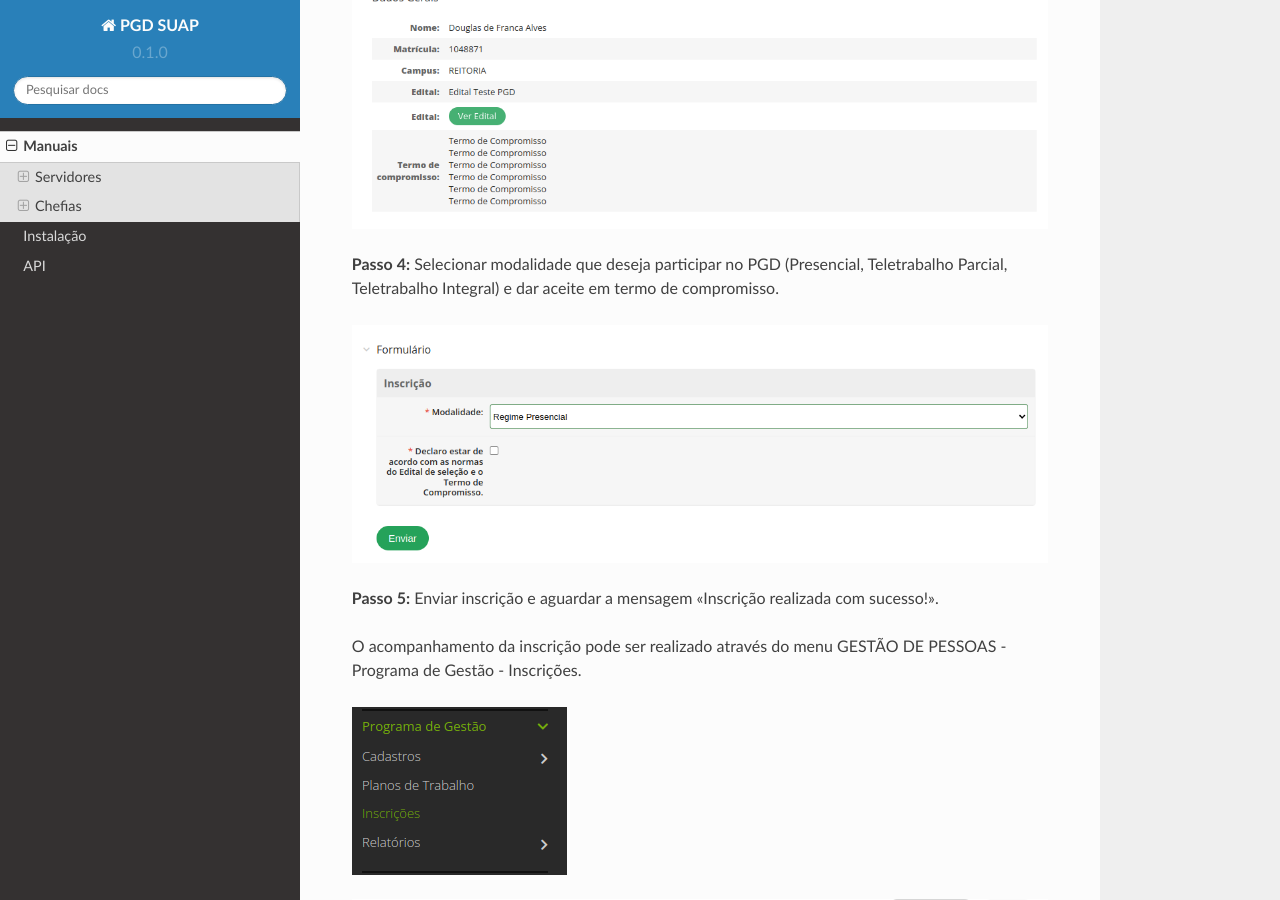
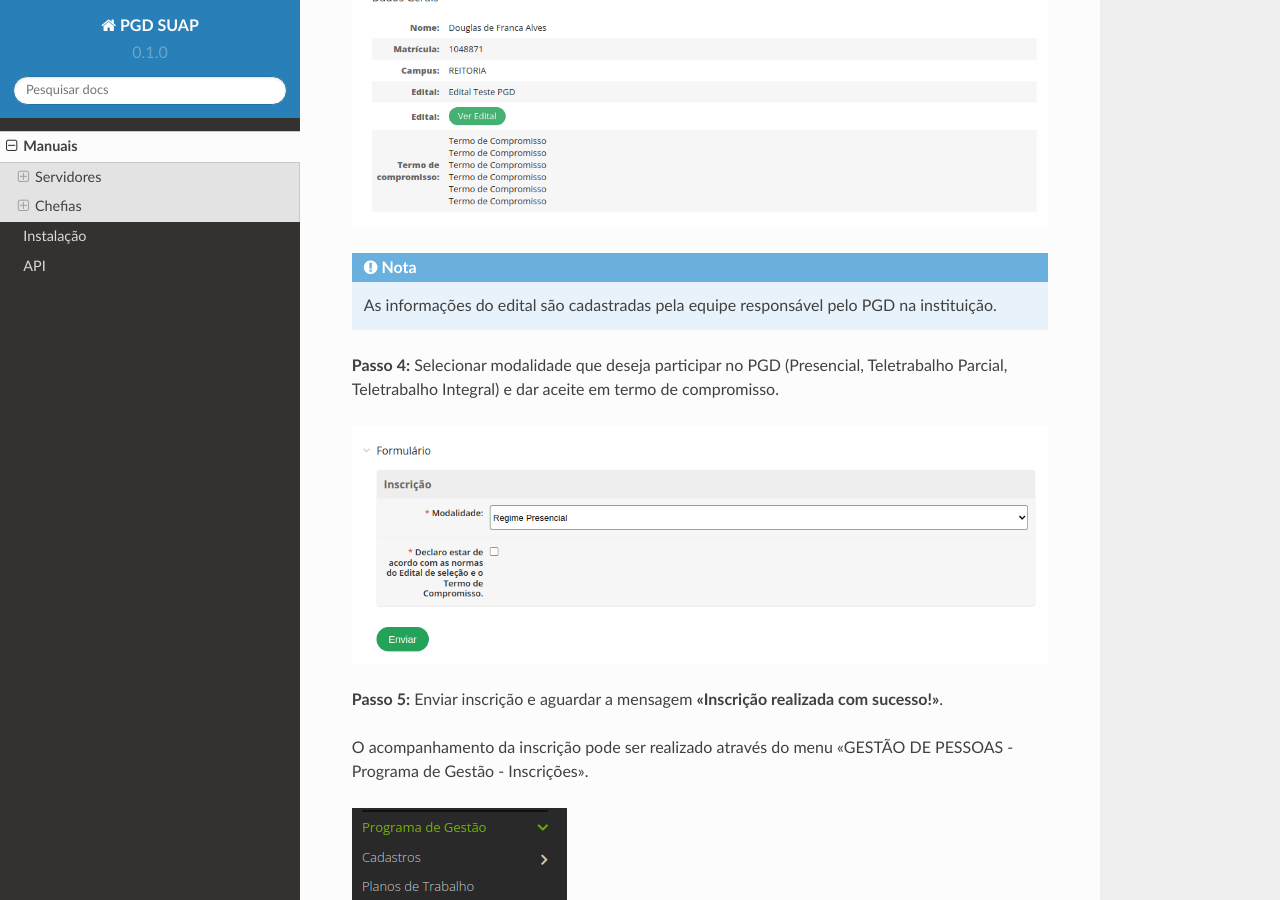
Before and after one commit to csi-ifgoiano/pgdsuap, a Sphinx documentation site: the page built from docs/source/manuais.rst, in a window 1280 px wide and 900 px high, scrolled down 1328 px. Built offline with Sphinx 7.4.7 and the Read the Docs theme 2.0.0, drawn with Linux system fonts in a browser that asks for light colours.

Commit message:
Update manuais.rst

```diff
--- a/docs/source/manuais.rst
+++ b/docs/source/manuais.rst
@@ -35,13 +35,17 @@ Inscrição em edital
 
 .. image:: info-edital.png
 
+.. Note::
+
+   As informações do edital são cadastradas pela equipe responsável pelo PGD na instituição.
+
 **Passo 4:** Selecionar modalidade que deseja participar no PGD (Presencial, Teletrabalho Parcial, Teletrabalho Integral) e dar aceite em termo de compromisso.
 
 .. image:: inscricao.png
 
-**Passo 5:** Enviar inscrição e aguardar a mensagem "Inscrição realizada com sucesso!".
+**Passo 5:** Enviar inscrição e aguardar a mensagem **"Inscrição realizada com sucesso!"**.
 
-O acompanhamento da inscrição pode ser realizado através do menu GESTÃO DE PESSOAS - Programa de Gestão - Inscrições.
+O acompanhamento da inscrição pode ser realizado através do menu "GESTÃO DE PESSOAS - Programa de Gestão - Inscrições".
 
 .. image:: menu-inscricoes.png
 
```
